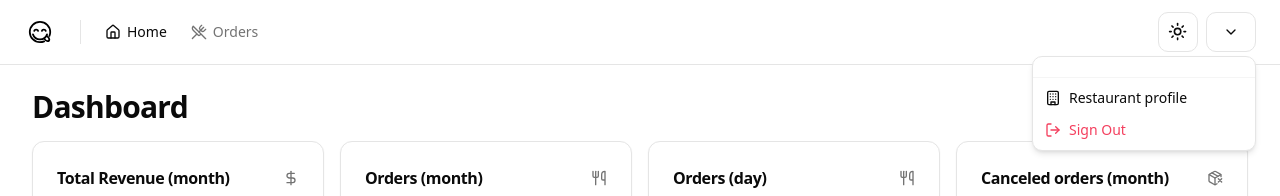
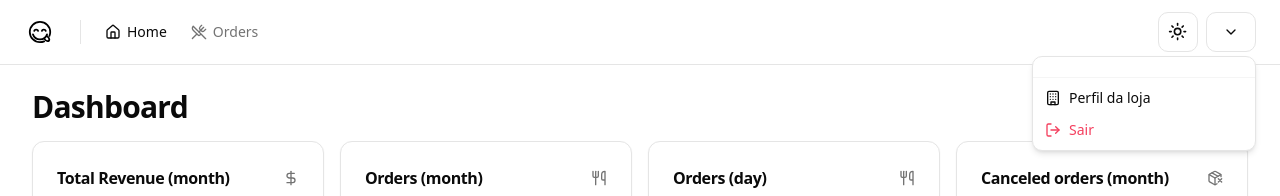
Before and after one commit to gabenasci/yum.my, a React (Vite) app: page / in a window 1280 px wide. Both pictures are taken after a click on the button 1147 px from the left and 32 px from the top of the page. Shown: the top 196 px of the page. Built offline with nearby package versions, Linux system fonts and the light colour scheme; no server answers.

Commit message:
integrate update api endpoints

```diff
--- a/src/api/get-managed-restaurant.ts
+++ b/src/api/get-managed-restaurant.ts
@@ -1,6 +1,6 @@
 import { api } from '../lib/axios'
 
-interface GetManagedRestaurantResponse {
+export interface GetManagedRestaurantResponse {
   id: string
   name: string
   createdAt: Date | null
--- /dev/null
+++ b/src/api/sign-out.ts
@@ -0,0 +1,5 @@
+import { api } from '@/lib/axios'
+
+export async function signOut() {
+  await api.post('/sign-out')
+}
--- a/src/api/update-profile.ts
+++ b/src/api/update-profile.ts
@@ -1,5 +1,3 @@
-import { Update } from 'vite/types/hmrPayload.js'
-
 import { api } from '../lib/axios'
 
 interface UpdateProfileBody {
--- a/src/components/account-menu.tsx
+++ b/src/components/account-menu.tsx
@@ -1,11 +1,14 @@
-import { Dialog, DialogTrigger } from '@radix-ui/react-dialog'
-import { useQuery } from '@tanstack/react-query'
+import { useMutation, useQuery } from '@tanstack/react-query'
 import { Building, ChevronDown, LogOut } from 'lucide-react'
+import { useNavigate } from 'react-router-dom'
 
-import { getManagedRestaurant } from '../api/get-managed-restaurant'
-import { getProfile } from '../api/get-profile'
+import { getManagedRestaurant } from '@/api/get-managed-restaurant'
+import { getProfile } from '@/api/get-profile'
+import { signOut } from '@/api/sign-out'
+
 import { StoreProfileDialog } from './store-profile-dialog'
 import { Button } from './ui/button'
+import { Dialog, DialogTrigger } from './ui/dialog'
 import {
   DropdownMenu,
   DropdownMenuContent,
@@ -17,16 +20,27 @@ import {
 import { Skeleton } from './ui/skeleton'
 
 export function AccountMenu() {
+  const navigate = useNavigate()
+
   const { data: profile, isLoading: isLoadingProfile } = useQuery({
     queryKey: ['profile'],
     queryFn: getProfile,
+    staleTime: Infinity,
   })
 
   const { data: managedRestaurant, isLoading: isLoadingManagedRestaurant } =
     useQuery({
       queryKey: ['managed-restaurant'],
       queryFn: getManagedRestaurant,
+      staleTime: Infinity,
     })
+
+  const { mutateAsync: signOutFn, isPending: isSigningOut } = useMutation({
+    mutationFn: signOut,
+    onSuccess: () => {
+      navigate('/sign-in', { replace: true })
+    },
+  })
 
   return (
     <Dialog>
@@ -44,6 +58,7 @@ export function AccountMenu() {
             <ChevronDown className="h-4 w-4" />
           </Button>
         </DropdownMenuTrigger>
+
         <DropdownMenuContent align="end" className="w-56">
           <DropdownMenuLabel className="flex flex-col">
             {isLoadingProfile ? (
@@ -64,12 +79,18 @@ export function AccountMenu() {
           <DialogTrigger asChild>
             <DropdownMenuItem>
               <Building className="mr-2 h-4 w-4" />
-              <span>Restaurant profile</span>
+              <span>Perfil da loja</span>
             </DropdownMenuItem>
           </DialogTrigger>
-          <DropdownMenuItem className="text-rose-500 dark:text-rose-400">
-            <LogOut className="mr-2 h-4 w-4" />
-            <span>Sign Out</span>
+          <DropdownMenuItem
+            asChild
+            disabled={isSigningOut}
+            className="text-rose-500 dark:text-rose-400"
+          >
+            <button className="w-full" onClick={() => signOutFn()}>
+              <LogOut className="mr-2 h-4 w-4" />
+              <span>Sair</span>
+            </button>
           </DropdownMenuItem>
         </DropdownMenuContent>
       </DropdownMenu>
--- a/src/components/store-profile-dialog.tsx
+++ b/src/components/store-profile-dialog.tsx
@@ -1,11 +1,18 @@
 import { zodResolver } from '@hookform/resolvers/zod'
-import { useQuery } from '@tanstack/react-query'
+import { useMutation, useQuery, useQueryClient } from '@tanstack/react-query'
 import { useForm } from 'react-hook-form'
+import { toast } from 'sonner'
 import { z } from 'zod'
 
-import { getManagedRestaurant } from '../api/get-managed-restaurant'
+import {
+  getManagedRestaurant,
+  GetManagedRestaurantResponse,
+} from '@/api/get-managed-restaurant'
+import { updateProfile } from '@/api/update-profile'
+
 import { Button } from './ui/button'
 import {
+  DialogClose,
   DialogContent,
   DialogDescription,
   DialogFooter,
@@ -18,18 +25,25 @@ import { Textarea } from './ui/textarea'
 
 const storeProfileSchema = z.object({
   name: z.string().min(1),
-  description: z.string(),
+  description: z.string().nullable(),
 })
 
 type StoreProfileSchema = z.infer<typeof storeProfileSchema>
 
 export function StoreProfileDialog() {
+  const queryClient = useQueryClient()
+
   const { data: managedRestaurant } = useQuery({
     queryKey: ['managed-restaurant'],
     queryFn: getManagedRestaurant,
+    staleTime: Infinity,
   })
 
-  const { register, handleSubmit } = useForm<StoreProfileSchema>({
+  const {
+    register,
+    handleSubmit,
+    formState: { isSubmitting },
+  } = useForm<StoreProfileSchema>({
     resolver: zodResolver(storeProfileSchema),
     values: {
       name: managedRestaurant?.name ?? '',
@@ -37,15 +51,65 @@ export function StoreProfileDialog() {
     },
   })
 
+  const { mutateAsync: updateProfileFn } = useMutation({
+    mutationFn: updateProfile,
+    onMutate({ description, name }) {
+      const { cached } = updateManagedRestaurantCache({ description, name })
+
+      return { previousProfile: cached }
+    },
+    onError(_, __, context) {
+      if (context?.previousProfile) {
+        updateManagedRestaurantCache(context.previousProfile)
+      }
+    },
+  })
+
+  function updateManagedRestaurantCache({
+    name,
+    description,
+  }: StoreProfileSchema) {
+    const cached = queryClient.getQueryData<GetManagedRestaurantResponse>([
+      'managed-restaurant',
+    ])
+
+    if (cached) {
+      queryClient.setQueryData<GetManagedRestaurantResponse>(
+        ['managed-restaurant'],
+        {
+          ...cached,
+          name,
+          description,
+        },
+      )
+    }
+
+    return { cached }
+  }
+
+  async function handleUpdateProfile(data: StoreProfileSchema) {
+    try {
+      await updateProfileFn({
+        name: data.name,
+        description: data.description,
+      })
+
+      toast.success('Profile updated successfully')
+    } catch {
+      toast.error('Error while updating profile, try again later')
+    }
+  }
+
   return (
     <DialogContent>
       <DialogHeader>
-        <DialogTitle>Store profile</DialogTitle>
+        <DialogTitle>Perfil da loja</DialogTitle>
         <DialogDescription>
-          Update establishment information visible to clients
+          Atualize as informações do seu estabelecimento visíveis ao seu cliente
         </DialogDescription>
       </DialogHeader>
-      <form>
+
+      <form onSubmit={handleSubmit(handleUpdateProfile)}>
         <div className="space-y-4 py-4">
           <div className="grid grid-cols-4 items-center gap-4">
             <Label className="text-right" htmlFor="name">
@@ -65,11 +129,14 @@ export function StoreProfileDialog() {
             />
           </div>
         </div>
+
         <DialogFooter>
-          <Button variant="ghost" type="button">
-            Cancel
-          </Button>
-          <Button type="submit" variant="success">
+          <DialogClose asChild>
+            <Button variant="ghost" type="button">
+              Cancel
+            </Button>
+          </DialogClose>
+          <Button type="submit" variant="success" disabled={isSubmitting}>
             Save
           </Button>
         </DialogFooter>
--- a/src/pages/auth/sign-in.tsx
+++ b/src/pages/auth/sign-in.tsx
@@ -22,7 +22,7 @@ export function SignIn() {
   const { register, handleSubmit, formState } = useForm<SignInForm>({
     defaultValues: {
       email: searchParams.get('email') ?? '',
-    }
+    },
   })
   const { isSubmitting } = formState
 
--- a/src/pages/auth/sign-up.tsx
+++ b/src/pages/auth/sign-up.tsx
@@ -1,14 +1,14 @@
+import { useMutation } from '@tanstack/react-query'
 import { Helmet } from 'react-helmet-async'
 import { useForm } from 'react-hook-form'
 import { Link, useNavigate } from 'react-router-dom'
 import { toast } from 'sonner'
 import { z } from 'zod'
 
+import { registerRestaurant } from '../../api/register-restaurant'
 import { Button } from '../../components/ui/button'
 import { Input } from '../../components/ui/input'
 import { Label } from '../../components/ui/label'
-import { useMutation } from '@tanstack/react-query'
-import { registerRestaurant } from '../../api/register-restaurant'
 
 const signUpForm = z.object({
   restaurantName: z.string(),
@@ -26,7 +26,7 @@ export function SignUp() {
   const { isSubmitting } = formState
 
   const { mutateAsync: registerRestaurantFn } = useMutation({
-    mutationFn: registerRestaurant
+    mutationFn: registerRestaurant,
   })
 
   async function handleSignUp(data: SignUpForm) {
```
Also changed, not shown: src/components/pagination.tsx (+6 -1 lines), src/components/ui/card.tsx (+16 -16 lines), src/components/ui/dialog.tsx (+17 -17 lines), src/components/ui/dropdown-menu.tsx (+24 -24 lines).
